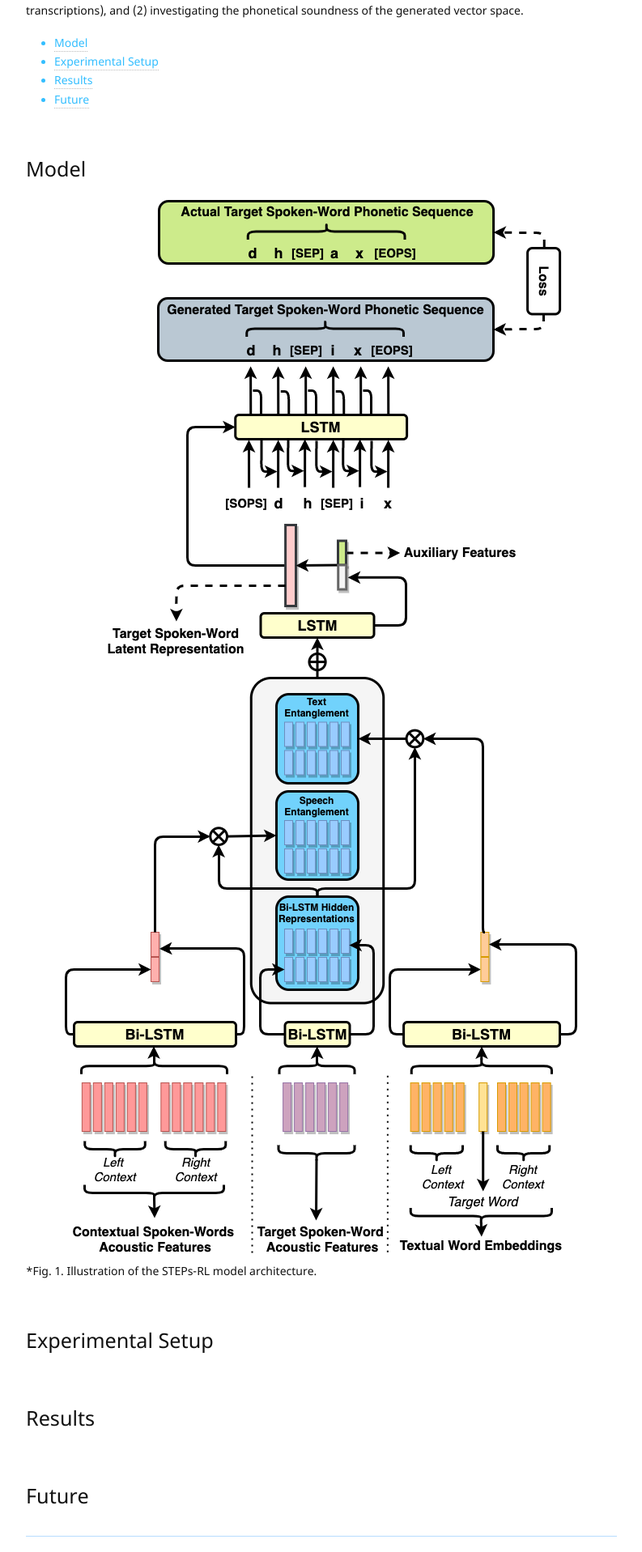
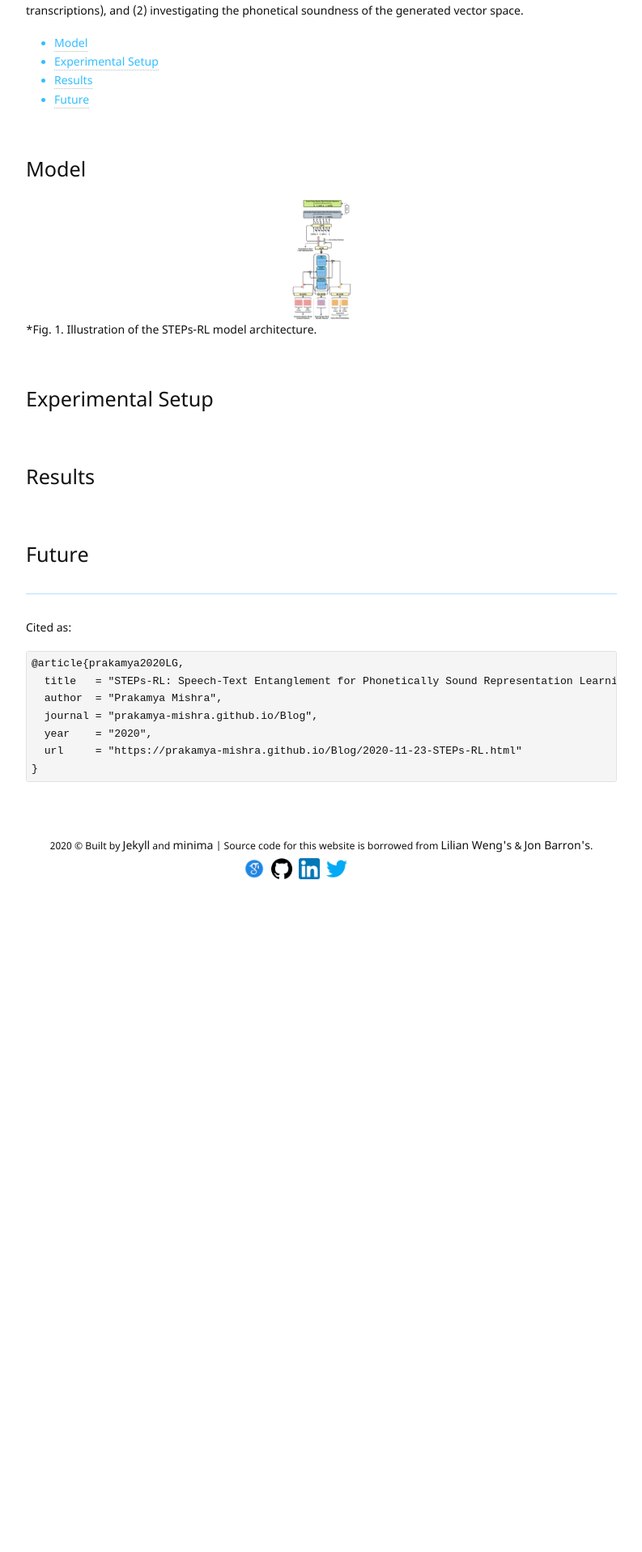
Before and after one commit to prakamya-mishra/prakamya-mishra.github.io, a Jekyll site: the page built from _posts/2020-11-23-STEPs-RL.md, in a window 1280 px wide. Shown: the part 878-2795 px from the top of the page at 81% size, without its empty margins (243-1036 px from the left). Built offline with Jekyll 4.4.1, drawn with Linux system fonts in a browser that asks for light colours; after the commit the page ends 1984 px from its top, so only the background shows below that.

Commit message:
Update 2020-11-23-STEPs-RL.md

```diff
--- a/_posts/2020-11-23-STEPs-RL.md
+++ b/_posts/2020-11-23-STEPs-RL.md
@@ -21,7 +21,7 @@ So in this paper, we propose a novel spoken-word representation learning approac
 
 ## Model
 ![STEPs-RL Model Architecture]({{ '/assets/Blog/STEPs-RL-SpeechVec.png' | relative_url }})
-{: style="height: 30%;" class="center"}
+{: style="width: 10%;" class="center"}
 *Fig. 1. Illustration of the STEPs-RL model architecture.
 
 ## Experimental Setup
```
